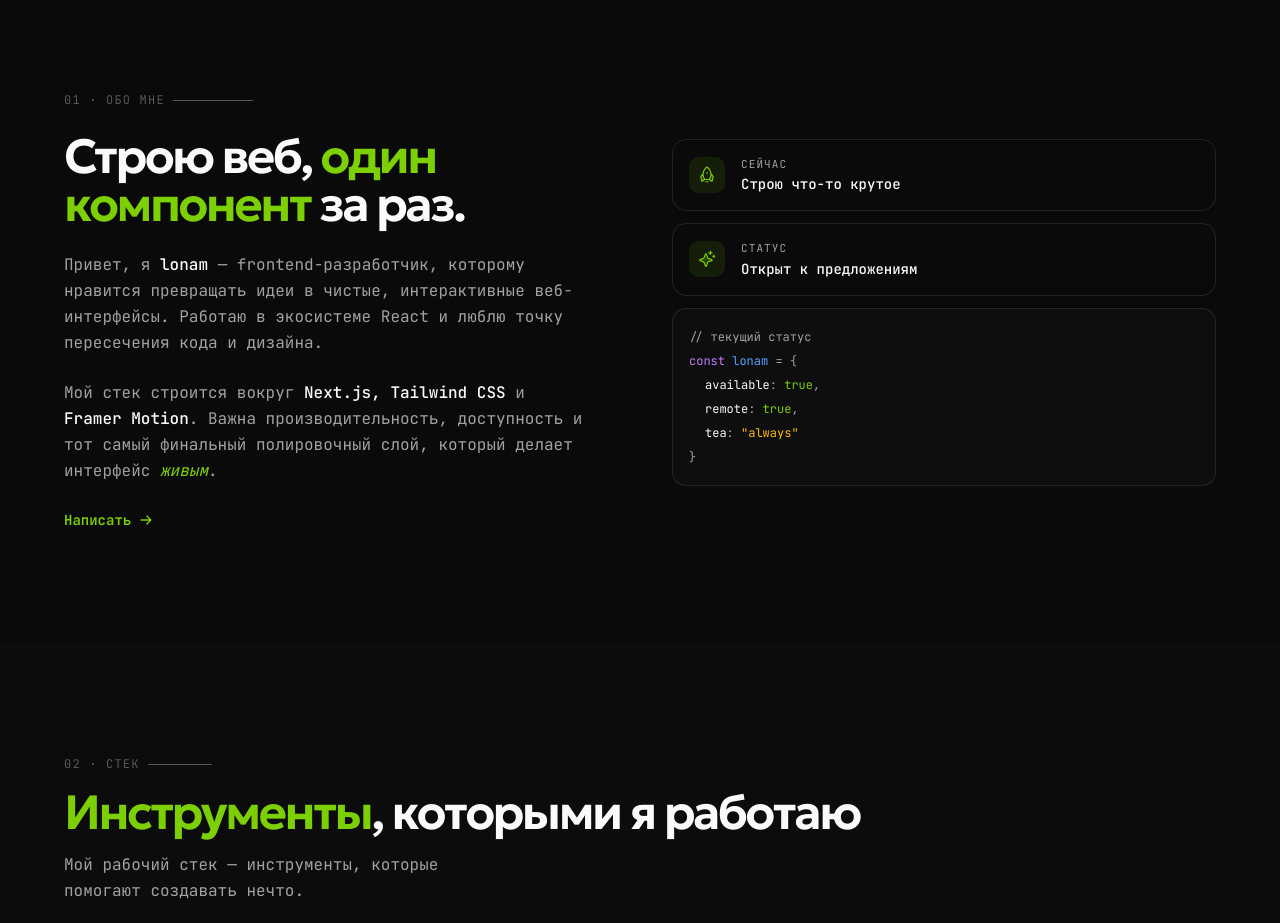
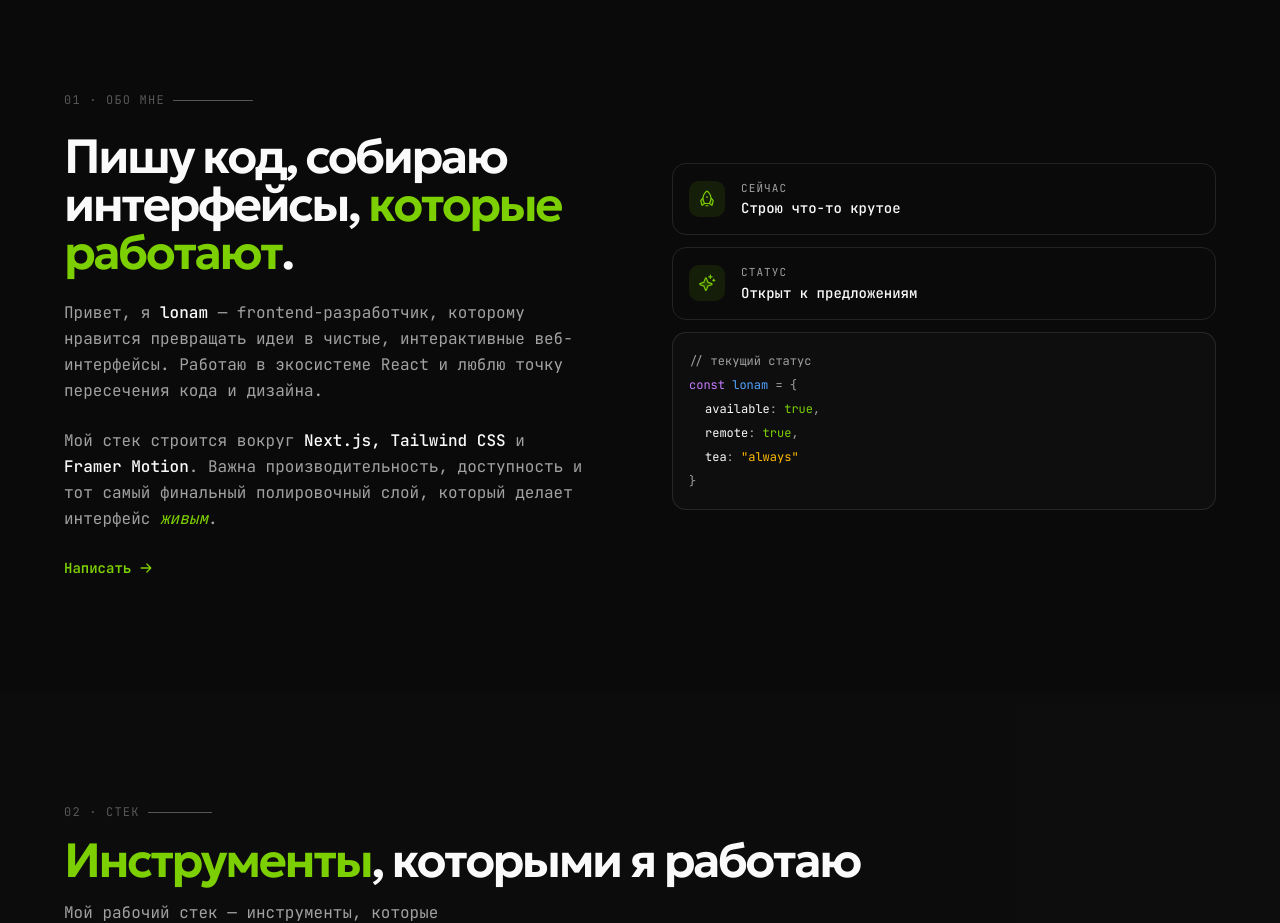
Before and after one commit to l0nam/lonam-dev, a Next.js app: page / in a window 1280 px wide. Shown: the part 820-1743 px from the top of the page. Built offline with nearby package versions, Linux system fonts and the light colour scheme.

Commit message:
Change text

```diff
--- a/components/About.tsx
+++ b/components/About.tsx
@@ -57,8 +57,8 @@ export default function About() {
               variants={childVariants}
               className="font-heading text-4xl md:text-5xl font-semibold tracking-tighter"
             >
-              Строю веб, <span className="text-lime-500">один компонент</span>{" "}
-              за раз.
+              Пишу код, собираю интерфейсы,{" "}
+              <span className="text-lime-500">которые работают</span>.
             </motion.h2>
 
             <motion.p
```
